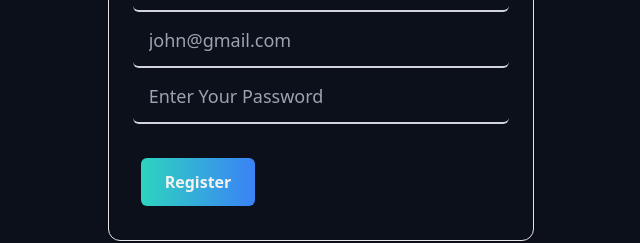
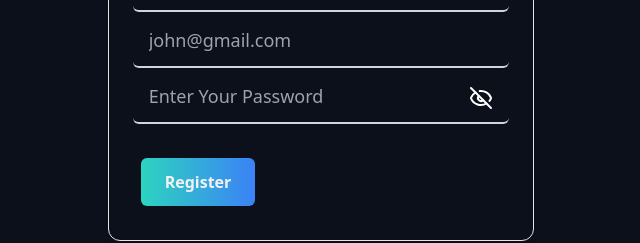
Before and after one commit to tarunsrinivas4302/linkly, a React (Vite) app in the folder client/: page /auth in a window 1280 px wide. Both pictures are taken after a click on the tab "Register". Shown: the part 375-618 px from the top of the page, without its empty margins (319-959 px from the left). Built offline with nearby package versions, Linux system fonts and the light colour scheme.

Commit message:
Update signup.jsx

```diff
--- a/client/src/components/signup.jsx
+++ b/client/src/components/signup.jsx
@@ -11,9 +11,11 @@ import { useEffect, useState } from "react";
 import { useUrlContext } from "@/context/UrlContext";
 import useFetch from "@/hooks/useFetch";
 import { useNavigate, useSearchParams } from "react-router-dom";
+import { Eye, EyeOff } from "lucide-react";
 
 
 const Signup = () => {
+  const [isVisible, setIsVisible] = useState(false);
 
   const navigate = useNavigate();
   const [searchParams] = useSearchParams();
@@ -124,13 +126,15 @@ const Signup = () => {
             </div>
 
             {/* Password field */}
-            <div className="space-y-0.5">
+            <div className="space-y-0.5 relative">
               <Input
                 type="password"
                 {...form.register("password")}
                 className="border-b-2  px-4 text-lg py-3"
                 placeholder="Enter Your Password"
               />
+              {isVisible ? <Eye onClick={() => setIsVisible(!isVisible)} className='cursor-pointer  inline absolute  right-4 bottom-3.5 text-white' /> : <EyeOff className='cursor-pointer inline absolute right-4 bottom-3.5 text-white' onClick={() => setIsVisible(!isVisible)} />}
+              {form.formState.errors.password && <ErrorMsg message={form.formState.errors.password.message} />}
               {form.formState.errors.password && <ErrorMsg message={form.formState.errors.password.message} />}
             </div>
           </CardContent>
```
